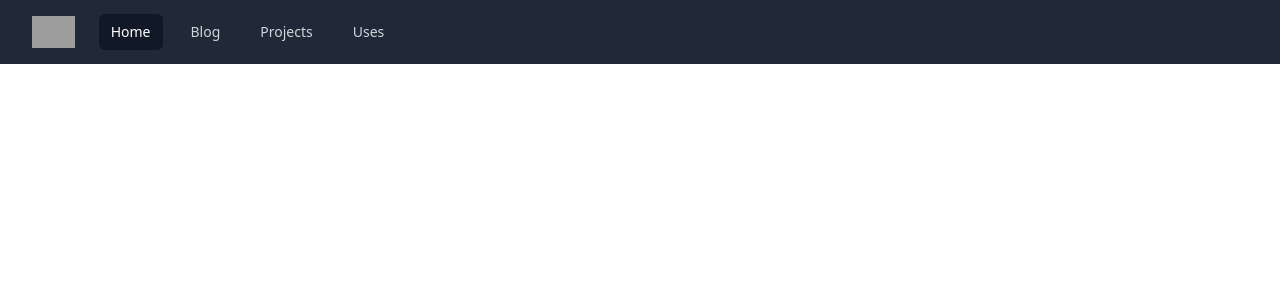
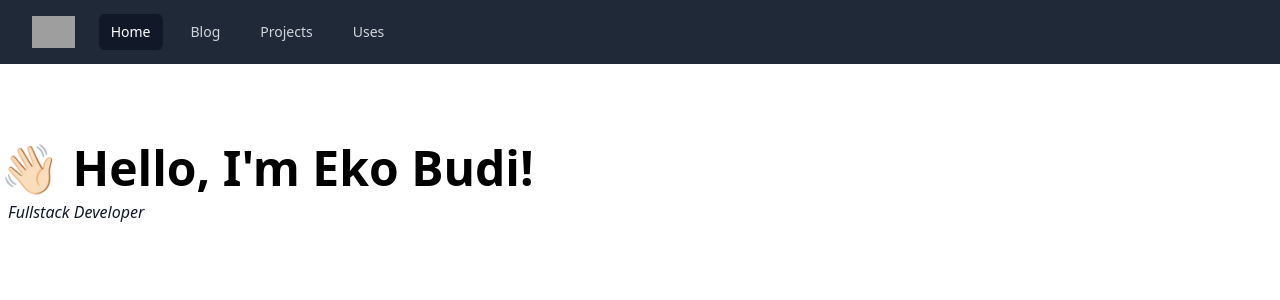
Before and after one commit to ekobudigs/nuxt-portofolio, a Nuxt app: page / in a window 1280 px wide. Shown: the top 300 px of the page. Built offline with nearby package versions, Linux system fonts and the light colour scheme; grey boxes are pictures that could not be loaded.

Commit message:
create page index

```diff
--- /dev/null
+++ b/pages/index.vue
@@ -0,0 +1,9 @@
+<script setup>
+</script>
+
+<template>
+    <section>
+        <h1 class="text-5xl font-bold mt-20">👋🏻 Hello, I'm Eko Budi!</h1>
+    <p class="text-base text-gray-900 p-2 italic">Fullstack Developer</p>
+    </section>
+</template>
```
